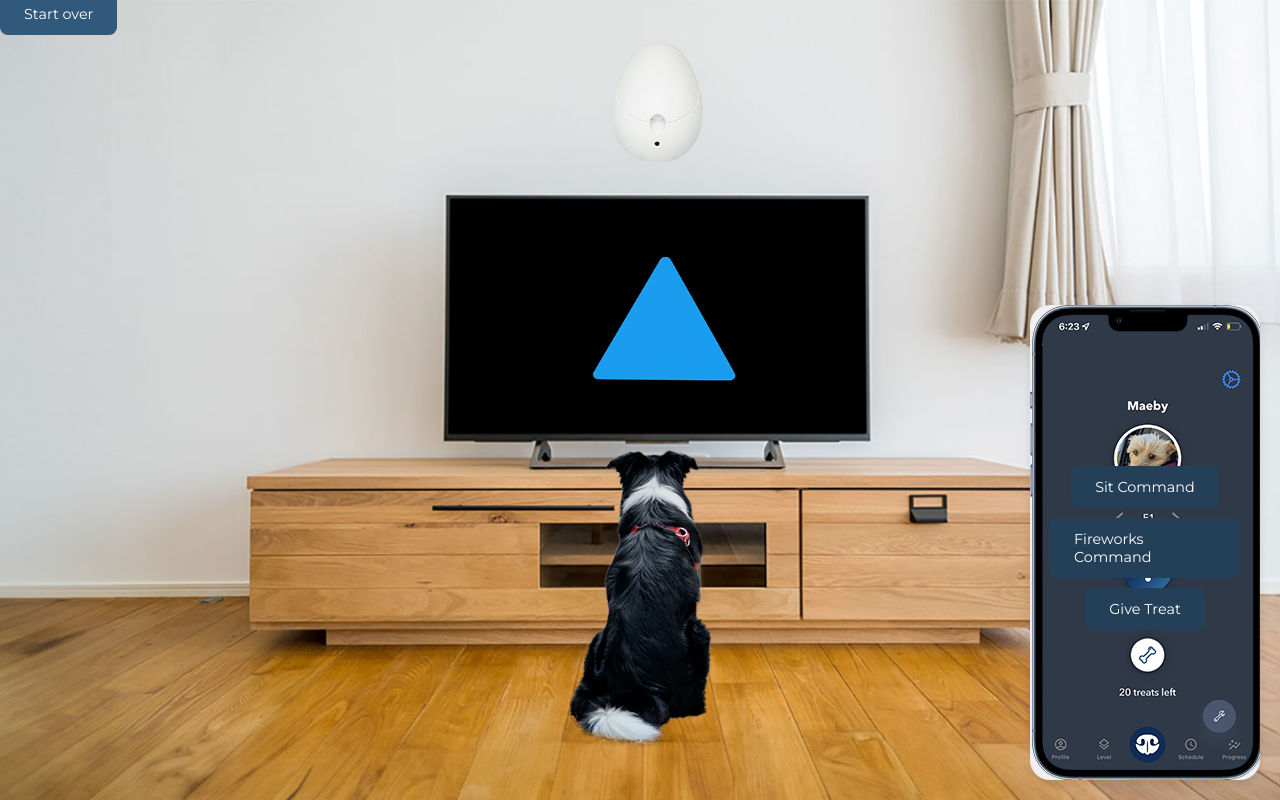
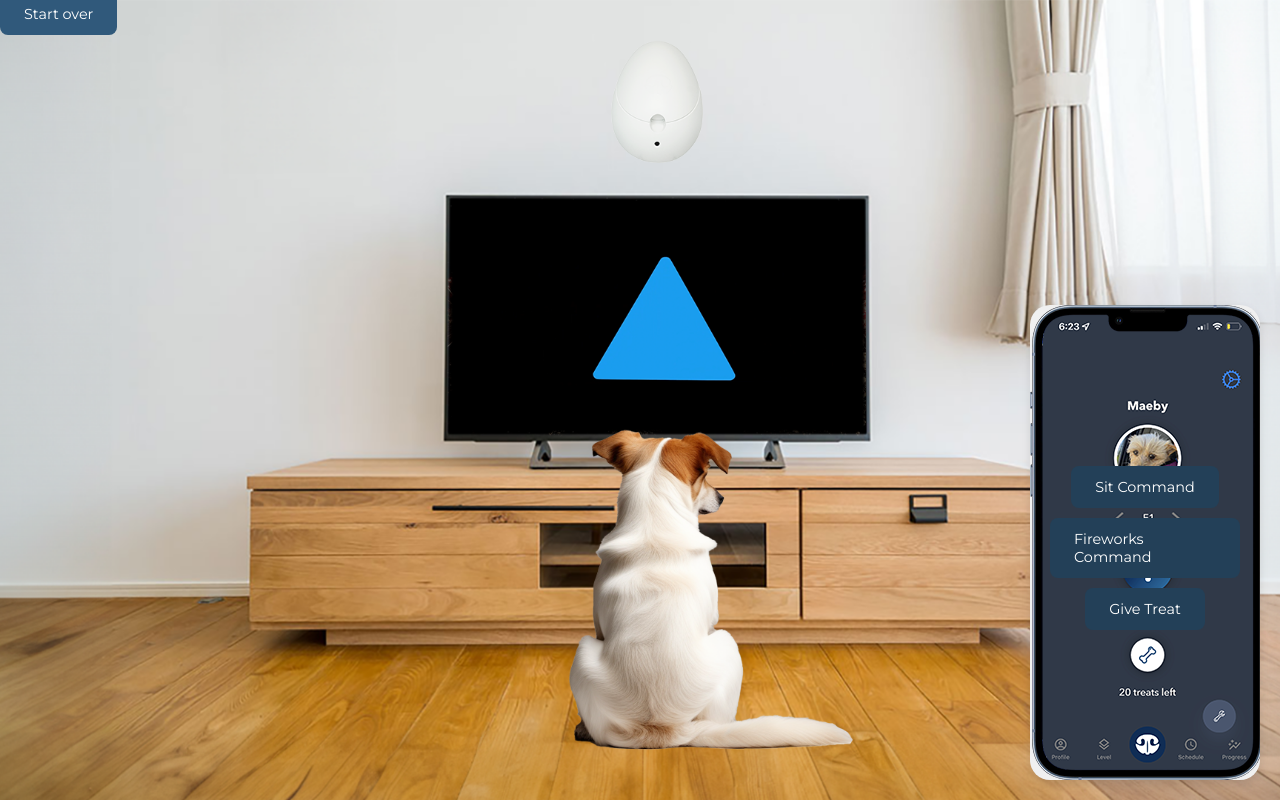
Before and after one commit to melkes/godogo-fireworks, a React (Create React App) app: page /#/playarea2 in a window 1280 px wide. Built offline with nearby package versions, Linux system fonts and the light colour scheme.

Commit message:
updated image

```diff
--- a/src/style.css
+++ b/src/style.css
@@ -54,7 +54,7 @@
 }
 
 .sitting {
-  background-image: url(images/play-area-02sit.jpg);
+  background-image: url(images/play-area-02sit.png);
   background-size: cover; /* Cover ensures the background covers the area */
   background-position: center; /* Center the background */
   background-repeat: no-repeat; /* Prevent the background from repeating */
```
